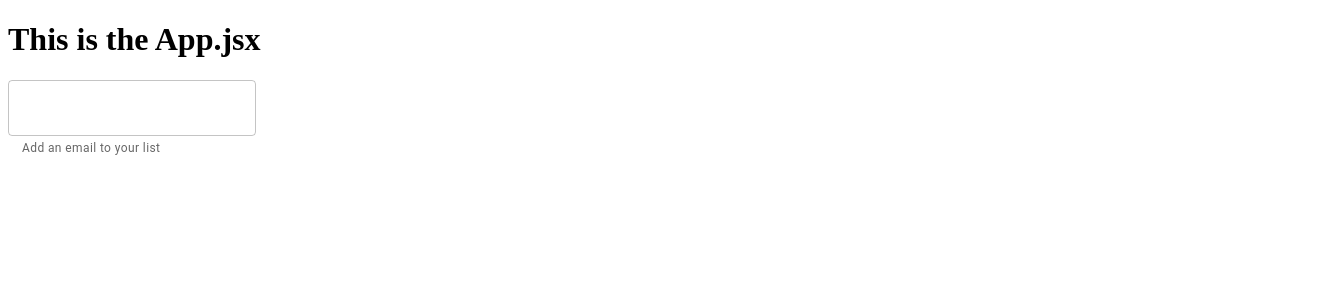
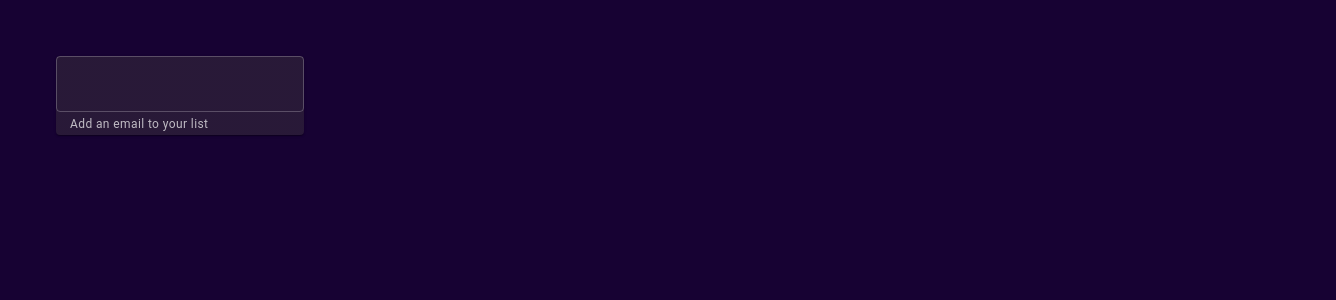
Before and after one commit to max-content/EmailGames, a React (Vite) app in the folder client/: page / in a window 1280 px wide. Shown: the top 300 px of the page, 1336 px wide, since content can reach past the window. Built offline with nearby package versions, Linux system fonts and the light colour scheme.

Commit message:
with style

```diff
--- a/client/src/App.jsx
+++ b/client/src/App.jsx
@@ -1,21 +1,38 @@
 import {Routes, Route, Link} from "react-router-dom";
 // import './App.css'
 import ToDoView from "./views/ToDoView";
+import { ThemeProvider, createTheme } from '@mui/material/styles';
+import CssBaseline from '@mui/material/CssBaseline';
+
+const darkTheme = createTheme({
+      palette: {
+        mode: 'dark',
+        background: {
+          default: '#170233',
+          paper: '#1d0d2d',
+        },
+        primary: {
+          main: '#e00065',
+        },
+        secondary: {
+          main: '#9c27b0',
+        },
+      },
+  });
 
 function App() {
 
 
   return (
-    <>
-      <h1> This is the App.jsx </h1>
+    <ThemeProvider theme={darkTheme}>
+      <CssBaseline />
       <Routes>
         <Route path="/" element={<ToDoView />} />
       </Routes>
-    </>
+    </ThemeProvider>
+
 
 );
 }
 
-
-
 export default App
--- a/client/src/components/PuppyPhoto.jsx
+++ b/client/src/components/PuppyPhoto.jsx
@@ -1,5 +1,9 @@
 import React, { useEffect, useState } from "react";
 import axios from "axios";
+import Box from "@mui/material/Box"
+import Card from "@mui/material/Card"
+import CardMedia from "@mui/material/CardMedia"
+import Typography from "@mui/material/Typography"
 
 const PuppyPhoto = () => {
   const [photoUrl, setPhotoUrl] = useState("");
@@ -18,10 +22,15 @@ const PuppyPhoto = () => {
   return (
     <div>
       {photoUrl && (
-        <div>
-          <h2>Random Puppy Photo</h2>
-          <img src={photoUrl} alt="Puppy" style={{ maxWidth: "100%" }} />
-        </div>
+        <Box component="div">
+          <Typography component="h2" sx={{p:3}}>Congrats! You did it. Here's a random puppy for your hard work.</Typography>
+          <Card sx={{
+            // w: 30,
+            borderRadius: 4,
+            }}>
+            <CardMedia component="img" src={photoUrl} alt="Puppy" />
+          </Card>
+        </Box>
       )}
     </div>
   );
--- a/client/src/views/ToDoView.jsx
+++ b/client/src/views/ToDoView.jsx
@@ -1,4 +1,8 @@
 import React, {useState} from "react";
+
+import Grid from "@mui/material/Grid";
+import Paper from "@mui/material/Paper";
+
 import AddTask from "../components/AddTask";
 import ToDo from "../components/ToDo";
 import PuppyPhoto from "../components/PuppyPhoto";
@@ -25,9 +29,19 @@ const ToDoView = () => {
 
     return (
     <>
-        <AddTask onAddTask={addTask} setAllTasksComplete={setAllTasksComplete} />
-        <ToDo tasks={tasks} setTasks={setTasks} isTaskComplete={isTaskComplete} />
-        {allTasksComplete && <PuppyPhoto />}
+        <Grid container spacing={6} sx={{m:1}}>
+            <Grid item sx={4}>
+                <Paper>
+                    <AddTask onAddTask={addTask} setAllTasksComplete={setAllTasksComplete} />
+                    <ToDo tasks={tasks} setTasks={setTasks} isTaskComplete={isTaskComplete} />
+                </Paper>
+            </Grid>
+            <Grid item sx={8}>
+                <Paper>
+                    {allTasksComplete && <PuppyPhoto />}
+                </Paper>
+            </Grid>
+        </Grid>
     </>
         )
 };
```
Also changed, not shown: client/src/components/LightDarkToggle.jsx (deleted).
